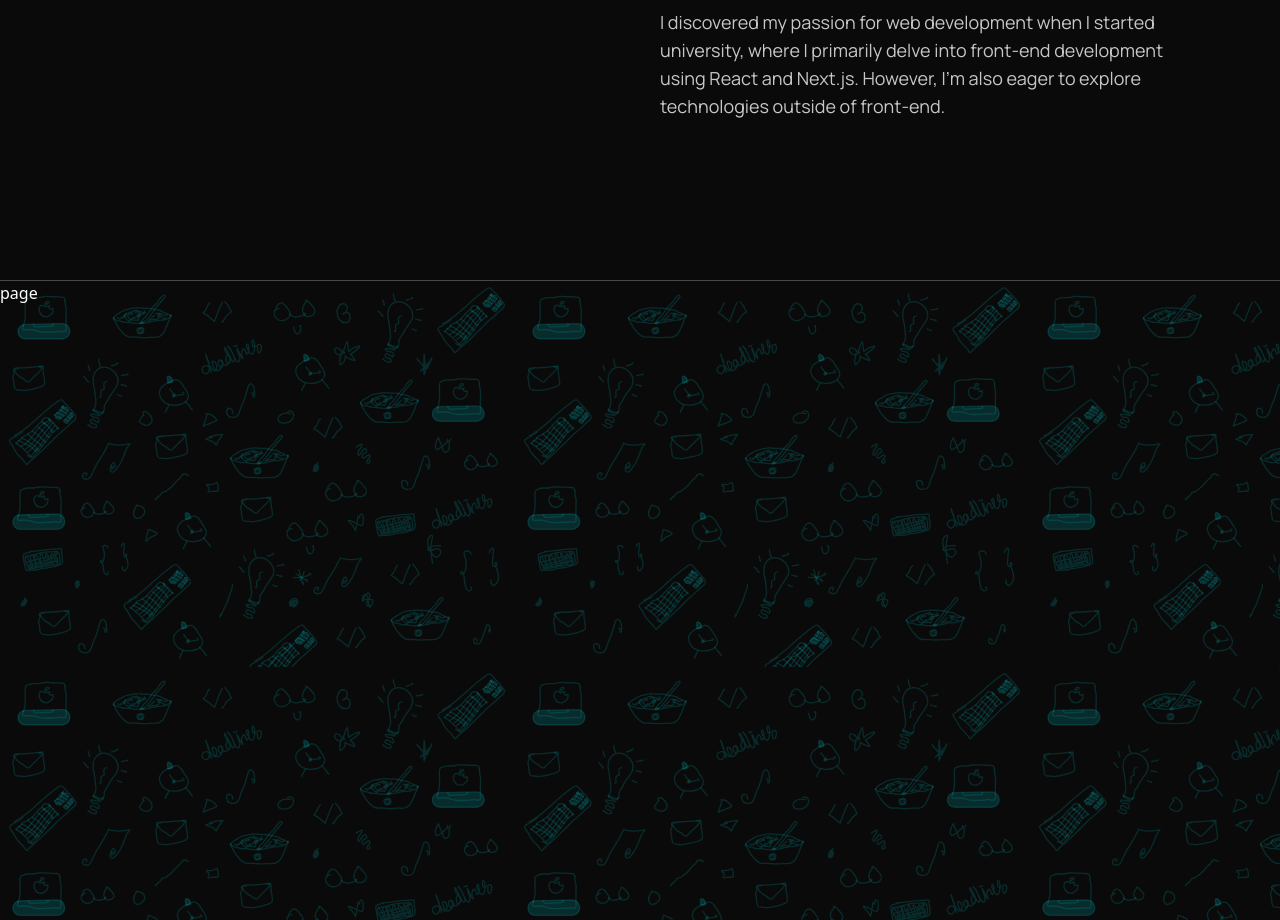
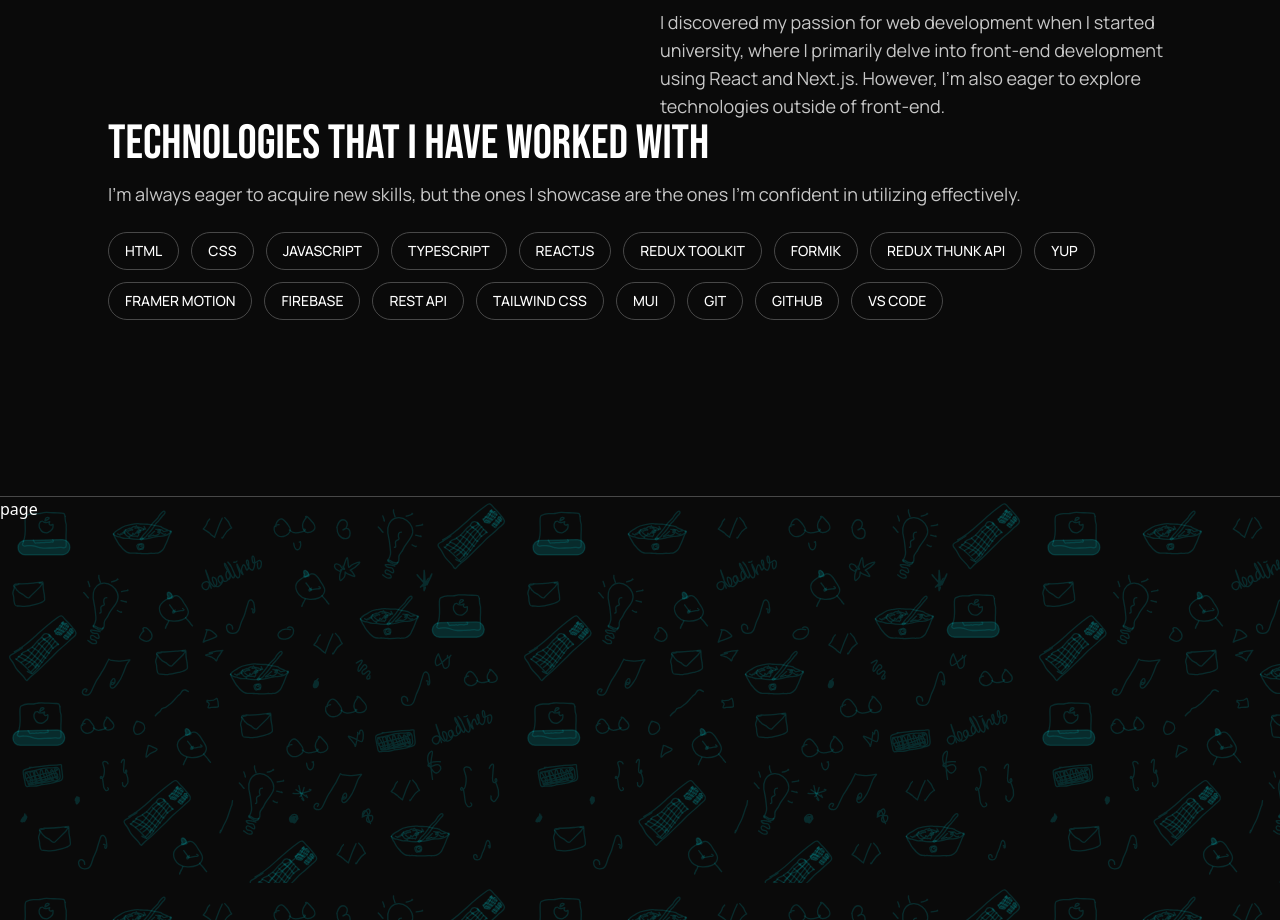
Before and after one commit to giorgio324/portfolio, a Next.js app: page / in a window 1280 px wide. Shown: the part 977-1897 px from the top of the page. Built offline with nearby package versions, Linux system fonts and the light colour scheme.

Commit message:
added skills section to aboutSkills

```diff
--- a/src/components/about/About.tsx
+++ b/src/components/about/About.tsx
@@ -1,4 +1,5 @@
 import AboutImages from './AboutImages';
+import AboutSkills from './AboutSkills';
 import AboutTitle from './AboutTitle';
 
 const About = () => {
@@ -6,6 +7,7 @@
     <div className='max-w-screen-xl mx-auto px-4 md:px-10 lg:px-[108px] py-10 md:pt-[140px] md:pb-[160px]'>
       <AboutTitle />
       <AboutImages />
+      <AboutSkills />
     </div>
   );
 };
--- /dev/null
+++ b/src/components/about/AboutSkills.tsx
@@ -0,0 +1,41 @@
+'use client';
+import RevealWithBackground from '../animation/RevealWithBackground';
+import { skills } from '@/data/skills';
+import { motion } from 'framer-motion';
+const AboutSkills = () => {
+  return (
+    <section>
+      <RevealWithBackground>
+        <h1 className='text-4xl lg:text-5xl flex flex-col bebas-neue'>
+          Technologies that i have worked with
+        </h1>
+      </RevealWithBackground>
+      <div className='mt-3'>
+        <RevealWithBackground>
+          <p className='md:text-lg manrope text-paragraphTextColor'>
+            I'm always eager to acquire new skills, but the ones I showcase are
+            the ones I'm confident in utilizing effectively.
+          </p>
+        </RevealWithBackground>
+      </div>
+      {/* TODO: add skills here and map over them add stager animation so it looks cool and dont forget responsiveness */}
+      <div className='flex gap-3 flex-wrap mt-6 mb-4'>
+        {skills.map((skill, index) => {
+          return (
+            <motion.div
+              key={skill}
+              initial={{ opacity: 0, translateX: -50 }}
+              animate={{ opacity: 1, translateX: 0 }}
+              transition={{ duration: 0.3, delay: (index + 1) * 0.1 }}
+            >
+              <p className='text-sm uppercase manrope font-medium border border-borderColor px-4 py-2 rounded-full'>
+                {skill}
+              </p>
+            </motion.div>
+          );
+        })}
+      </div>
+    </section>
+  );
+};
+export default AboutSkills;
--- /dev/null
+++ b/src/data/skills.ts
@@ -0,0 +1,19 @@
+export const skills = [
+  'HTML',
+  'CSS',
+  'JavaScript',
+  'TypeScript',
+  'ReactJS',
+  'Redux Toolkit',
+  'Formik',
+  'Redux Thunk API',
+  'Yup',
+  'Framer Motion',
+  'Firebase',
+  'REST API',
+  'Tailwind CSS',
+  'MUI',
+  'Git',
+  'GitHub',
+  'VS Code',
+];
--- a/tailwind.config.ts
+++ b/tailwind.config.ts
@@ -17,6 +17,7 @@
         dividerBackgroundColor: '#484848',
         paragraphTextColor: '#C7C7C7',
         blackTextColor: '#0A0A0A',
+        borderColor: '#484848',
       },
     },
   },
```
